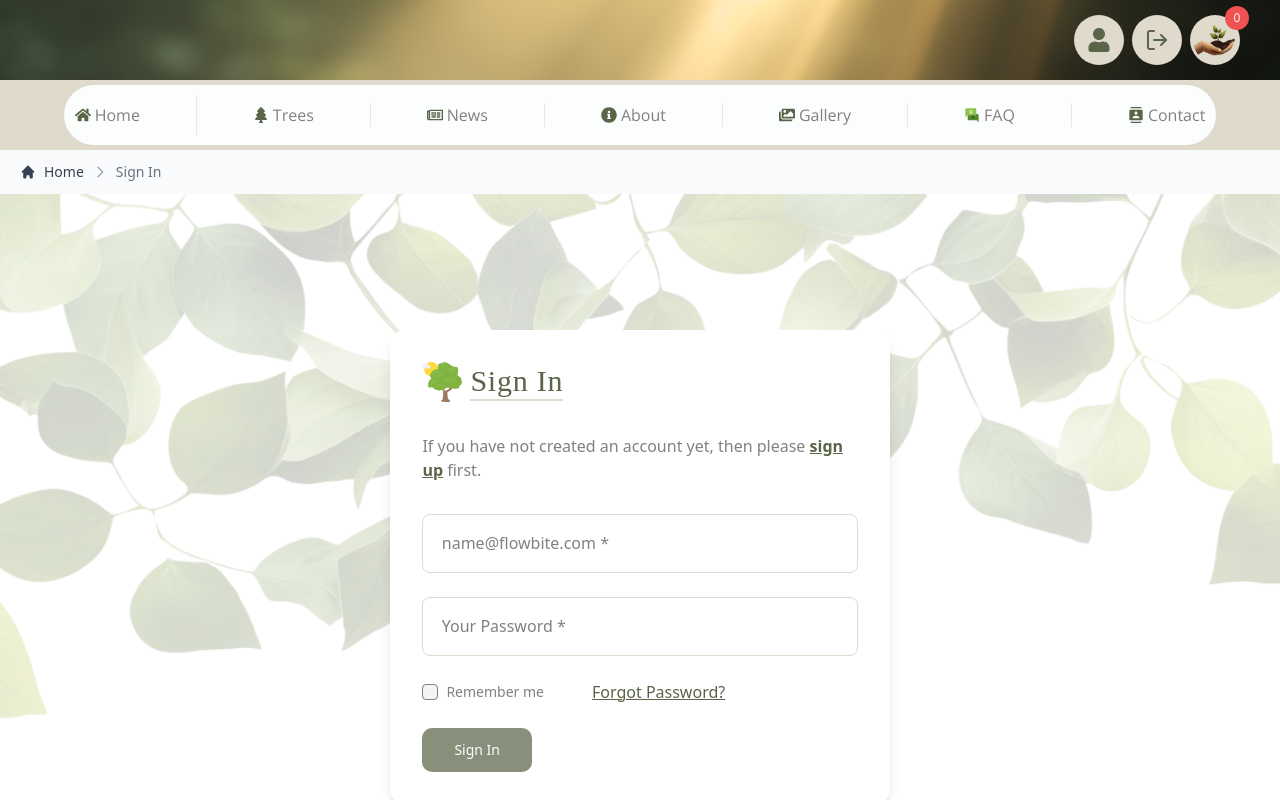
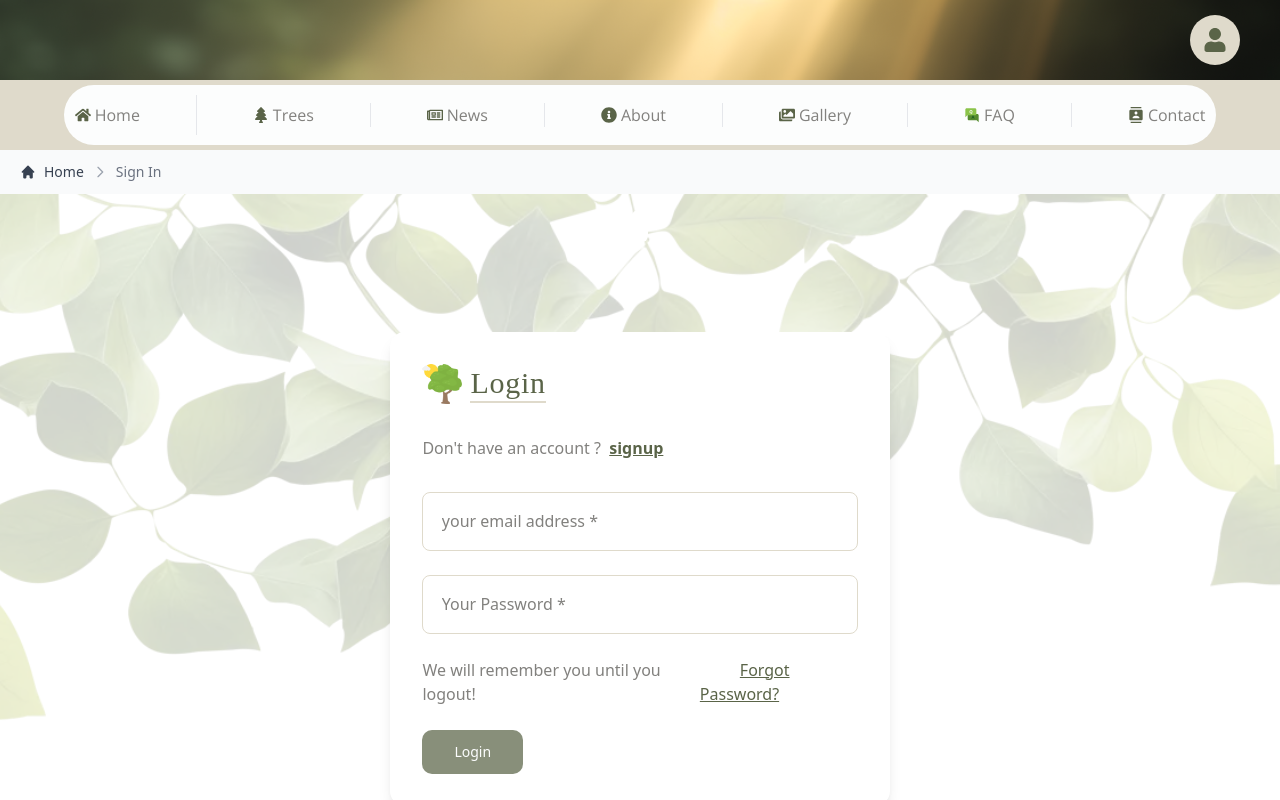
Before and after one commit to solawi-projects/baum-bauer-frontend, a React (Vite) app: page /login in a window 1280 px wide. Shown: the top 800 px of the page. Built offline with nearby package versions, Linux system fonts and the light colour scheme; a web font is replaced by a local one.

Commit message:
Login Fron end

```diff
--- a/src/components/AuthNavbar.jsx
+++ b/src/components/AuthNavbar.jsx
@@ -6,9 +6,10 @@ import { FaUser } from "react-icons/fa";
 import { FiLogOut } from "react-icons/fi";
 import { CartContext } from "../store/CartContext";
 import { AuthContext } from "../contexts/AuthContext";
+import { Tooltip } from "flowbite-react";
 
 const AuthNavbar = () => {
-  const { loggedIn, email } = useContext(AuthContext);
+  const { loggedIn, authUser } = useContext(AuthContext);
   const { cartTrees } = useContext(CartContext);
 
   return (
@@ -23,12 +24,14 @@ const AuthNavbar = () => {
       }}
     >
       {/* Auth Navbar Links */}
-      <div className="flex space-x-2">
+      <div className="flex space-x-4 items-center">
+        {!loggedIn && (
           <Link
             to="/login"
             className="navIcon flex items-center transition-transform duration-75 ease-linear"
             aria-label="Login page"
           >
+            <Tooltip content="click here to login">
               <div className="flex items-center transition-transform duration-75 ease-linear">
                 <div
                   className="rounded-full bg-bg-header-footer w-[50px] h-[50px]"
@@ -41,14 +44,25 @@ const AuthNavbar = () => {
                   <FaUser className="ani text-secondary-color text-2xl" />
                 </div>
               </div>
+            </Tooltip>
           </Link>
+        )}
 
+        {loggedIn && (
+          <Tooltip content="click here to go dashboard">
+            <Link to="/dashboard" aria-label="user email, link to dashboard">
+              {authUser.email}
+            </Link>
+          </Tooltip>
+        )}
+        {loggedIn && (
           <Link
             to="/signout"
             className="navIcon flex items-center transition-transform duration-75 ease-linear"
             aria-label="Sign Out page"
           >
             <div className="flex items-center transition-transform duration-75 ease-linear">
+              <Tooltip content="click here to logout">
                 <div
                   className="rounded-full bg-bg-header-footer w-[50px] h-[50px]"
                   style={{
@@ -59,13 +73,17 @@ const AuthNavbar = () => {
                 >
                   <FiLogOut className="ani text-secondary-color text-2xl" />
                 </div>
+              </Tooltip>
             </div>
           </Link>
+        )}
+        {loggedIn && (
           <Link
             to="/cart"
             className="navIcon transition-transform duration-75 ease-linear"
             aria-label="Cart page"
           >
+            <Tooltip content="click here to your cart detail">
               <div
                 className="rounded-full bg-bg-header-footer w-[50px] h-[50px] relative transform origin-center hover:rotate-360"
                 style={{
@@ -87,7 +105,9 @@ const AuthNavbar = () => {
                   {cartTrees.length}
                 </div>
               </div>
+            </Tooltip>
           </Link>
+        )}
       </div>
     </nav>
   );
--- a/src/contexts/AuthContext.jsx
+++ b/src/contexts/AuthContext.jsx
@@ -11,22 +11,24 @@ export const AuthProvider = ({ children }) => {
   //receiving the login information from local storage
   const loginSession = JSON.parse(localStorage.getItem("login")) || {
     loggedIn: false,
-    email: "",
+    authUser: {},
   };
 
   const [loggedIn, setLoggedIn] = useState(loginSession.loggedIn);
-  const [email, setEmail] = useState(loginSession.email);
+  const [authUser, setAuthUser] = useState(loginSession.authUser);
 
-  // it will be called any time that the (loggedIn and email) changed
+  // it will be called any time that the (loggedIn and authUser) changed
   useEffect(() => {
     localStorage.setItem(
       "login",
-      JSON.stringify({ loggedIn: loggedIn, email: email })
+      JSON.stringify({ loggedIn: loggedIn, authUser: authUser })
     );
-  }, [loggedIn, email]);
+  }, [loggedIn, authUser]);
 
   return (
-    <AuthContext.Provider value={{ loggedIn, setLoggedIn, email, setEmail }}>
+    <AuthContext.Provider
+      value={{ loggedIn, setLoggedIn, authUser, setAuthUser }}
+    >
       {children}
     </AuthContext.Provider>
   );
--- a/src/pages/user/Cart.jsx
+++ b/src/pages/user/Cart.jsx
@@ -1,4 +1,4 @@
-import React, { useContext } from "react";
+import { useContext } from "react";
 import backgroundImage from "../../assets/images/leaves_background_01.webp";
 import { LuPlus, LuMinus } from "react-icons/lu";
 import { Link } from "react-router-dom";
--- a/src/pages/user/Login.jsx
+++ b/src/pages/user/Login.jsx
@@ -1,41 +1,65 @@
 import { useState, useContext } from "react";
 import { Link } from "react-router-dom";
-import { Button, Checkbox, Label, TextInput, Breadcrumb } from "flowbite-react";
+import {
+  Button,
+  Checkbox,
+  Label,
+  TextInput,
+  Breadcrumb,
+  Tooltip,
+} from "flowbite-react";
 import { HiHome } from "react-icons/hi";
 import backgroundImage from "../../assets/images/leaves_background_02.webp";
 import { AuthContext } from "../../contexts/AuthContext";
 import { useNavigate } from "react-router-dom";
+import { IoIosArrowForward } from "react-icons/io";
+import axios from "../../utils/axiosInstance";
 
 const Login = () => {
-  const { setLoggedIn, setEmail } = useContext(AuthContext);
+  const { setLoggedIn, setAuthUser } = useContext(AuthContext);
   const navigate = useNavigate();
 
-  const [userEmail, setUserEmail] = useState("");
-  const [password, setPassword] = useState("");
   const [rememberMe, setRememberMe] = useState(false);
+  const [errors, setErrors] = useState([]);
+  const [backError, setBackError] = useState("");
 
   const handleLogin = async (e) => {
     e.preventDefault();
-    // Login logic
+    const loginData = await new FormData(e.target);
+
+    const data = {
+      email: loginData.get("email"),
+      password: loginData.get("password"),
+    };
     try {
-      const response = await fetch("OUR_BACKEND_ENDPOINT", {
-        method: "POST",
-        headers: {
-          "Content-Type": "application/json",
-        },
-        body: JSON.stringify({ userEmail, password, rememberMe }),
+      await axios
+        .post("/api/users/login", data)
+        .then((response) => {
+          setErrors([]);
+          setBackError("");
+          setAuthUser(response.data.user);
+          setLoggedIn(true);
+          navigate("/dashboard");
+        })
+        .catch((err) => {
+          setErrors([]);
+          setBackError("");
+          if (err.response.status === 400) {
+            setErrors(err.response.data.errors);
+          } else if (
+            err.response.status === 404 ||
+            err.response.status === 401 ||
+            err.response.status === 500
+          ) {
+            setBackError(err.response.data.message);
+          } else {
+            setBackError("Server Error Happened, try later please!");
+          }
         });
-
-      if (!response.ok) {
-        throw new Error("Network response was not ok");
-      }
-
-      const data = await response.json();
-      console.log("Login successful:", data);
-      // Redirect user
     } catch (error) {
-      console.error("Login error:", error);
-      // Handle errors
+      setErrors([]);
+      setBackError("");
+      setBackError("Server Error Happened, try later please!");
     }
   };
 
@@ -50,34 +74,51 @@ const Login = () => {
         </Breadcrumb.Item>
         <Breadcrumb.Item>Sign In</Breadcrumb.Item>
       </Breadcrumb>
-      <div className="relative w-full mx-auto xs:p-0 p-4 pb-[25px] md:pb-[40px] lg:pb-[100px] xl:pb-[120px] flex items-center justify-center text-font-family-color">
+      <div className="relative w-full mx-auto xs:p-0 p-4 pb-[25px] md:pb-[40px] lg:pb-[100px] xl:pb-[120px] flex flex-col items-center justify-center text-font-family-color">
         {/* Overlay with background image and opacity */}
         <div
           className="absolute top-0 left-0 w-full h-full bg-cover bg-no-repeat bg-top z-[-1]"
           style={{ backgroundImage: `url(${backgroundImage})`, opacity: 0.2 }}
         ></div>
-
-        <div className="flex flex-col justify-start items-start gap-[2rem] w-[100%] md:w-[60%] lg:w-[45%] xl:w-[40%] bg-white rounded-[15px] p-4 sm:p-8 z-9 shadow-lg mt-[50px] md:mt-[80px] lg:mt-[100px] xl:mt-[120px] xs:py-12 py-10">
+        <div className="container mx-auto flex justify-center items-center ">
+          <ul className="bg-white py-4 px-2 rounded-md text-red-700">
+            {errors.map((error, index) => (
+              <li key={error.path + index} className="flex items-center">
+                <IoIosArrowForward /> <span>&nbsp;{error.msg}</span>
+              </li>
+            ))}
+            {backError ? (
+              <li className="flex items-center">
+                <IoIosArrowForward />
+                <span>&nbsp;{backError}</span>
+              </li>
+            ) : (
+              ""
+            )}
+          </ul>
+        </div>
+        <div className="flex flex-col justify-start items-start gap-[2rem] w-[100%] md:w-[60%] lg:w-[45%] xl:w-[40%] bg-white rounded-[15px] p-4 sm:p-8 z-9 shadow-lg mt-[10px] md:mt-[20px] lg:mt-[100px] xl:mt-[90px] xs:py-12 py-10">
           <div className="flex items-center">
             <img
               src="/src/assets/tree.png"
               alt="Tree Icon"
               className="w-[40px] h-[40px] mr-2"
-            />{" "}
+            />
             <h3 className="text-3xl text-secondary-color font-main-font tracking-wide border-b-2 border-bg-header-footer inline-block">
-              Sign In
+              Login
             </h3>
           </div>
-          <p>
-            If you have not created an account yet, then please{" "}
+          <div className="flex items-center">
+            <span>Don't have an account ?&nbsp;&nbsp;</span>
+            <Tooltip content="Click here to navigate to register page">
               <Link
                 to="/register"
                 className="text-secondary-color underline font-bold"
               >
-              sign up
-            </Link>{" "}
-            first.
-          </p>
+                signup
+              </Link>
+            </Tooltip>
+          </div>
           <form onSubmit={handleLogin} className="space-y-6 w-full">
             <div>
               <Label
@@ -88,10 +129,8 @@ const Login = () => {
               <TextInput
                 id="email"
                 type="email"
-                placeholder="name@flowbite.com *"
-                required
-                value={userEmail}
-                onChange={(e) => setUserEmail(e.target.value)}
+                name="email"
+                placeholder="your email address *"
                 style={{
                   backgroundColor: "var(--bg-white-color)",
                   borderColor: "var(--bg-header-footer)",
@@ -105,16 +144,14 @@ const Login = () => {
             <div>
               <Label
                 htmlFor="password"
-                value="Your password"
+                value="your password"
                 className="visually-hidden"
               />
               <TextInput
                 id="password"
                 type="password"
+                name="password"
                 placeholder="Your Password *"
-                required
-                value={password}
-                onChange={(e) => setPassword(e.target.value)}
                 style={{
                   backgroundColor: "var(--bg-white-color)",
                   borderColor: "var(--bg-header-footer)",
@@ -126,7 +163,7 @@ const Login = () => {
               />
             </div>
             <div className="flex items-center gap-2">
-              <Checkbox
+              {/* <Checkbox
                 id="remember"
                 checked={rememberMe}
                 onChange={() => setRememberMe(!rememberMe)}
@@ -137,14 +174,17 @@ const Login = () => {
                 className="text-font-family-color text-"
               >
                 Remember me
-              </Label>
+              </Label> */}
+              <span>We will remember you until you logout!</span>
+              <Tooltip content="click here to reset your password">
                 <Link to="" className="ml-10 text-secondary-color underline">
                   Forgot Password?
                 </Link>
+              </Tooltip>
             </div>
 
             <Button type="submit" className="custom-button-style">
-              Sign In
+              Login
             </Button>
           </form>
         </div>
--- a/src/utils/axiosInstance.js
+++ b/src/utils/axiosInstance.js
@@ -18,10 +18,13 @@ axiosApiInstance.interceptors.response.use(config => {
     return config;
 }, error => {
     console.log("responded with Error", error.response);
-    if (error.response.status === 401) {
+    /*
+     if (error.response.status === 401) {
         console.log("401 error happened, token is not valid anymore");
         window.location = "/logout";
     }
+    */
+
     return Promise.reject(error);
 })
 
```
Lines whose indentation alone changed are shown as unchanged.
